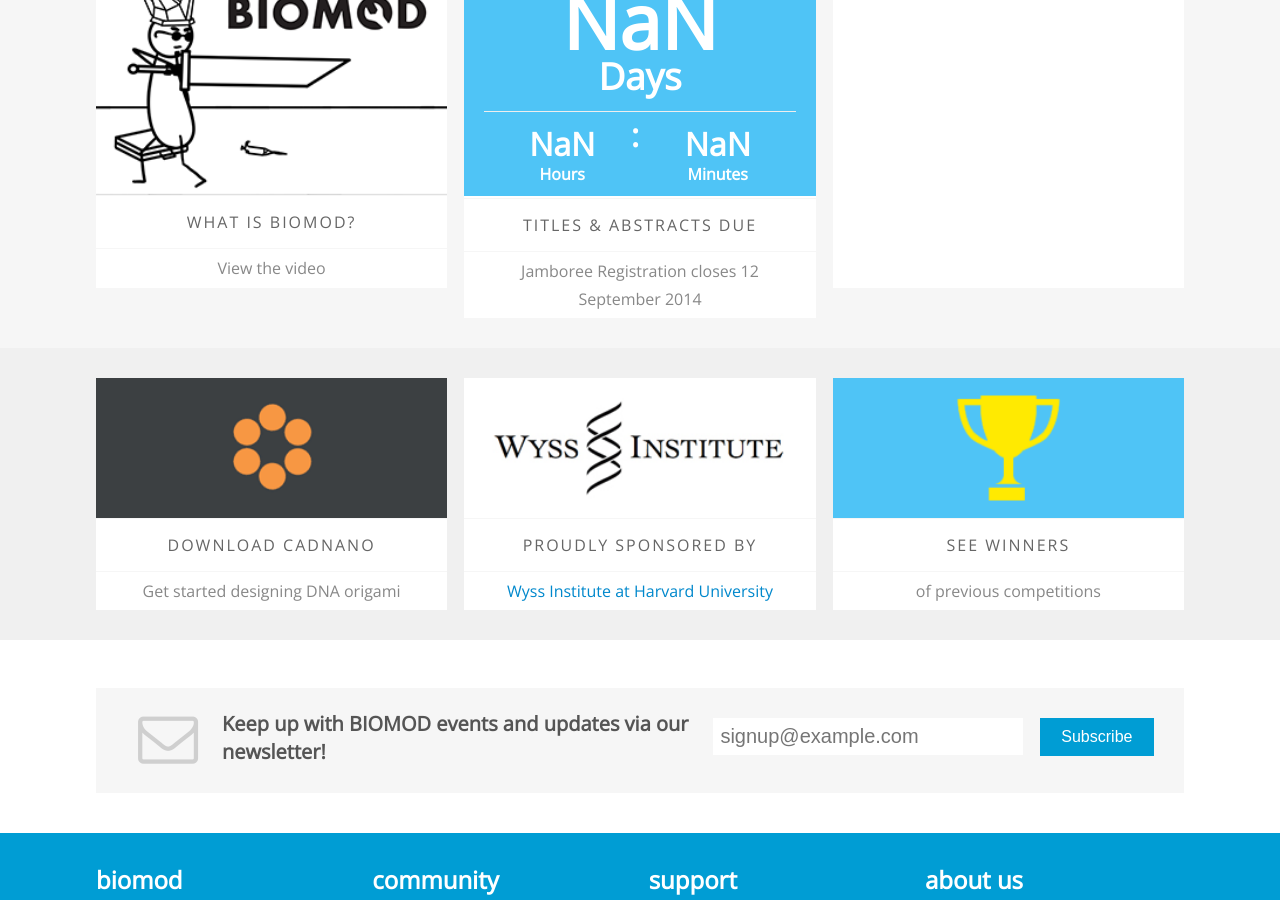
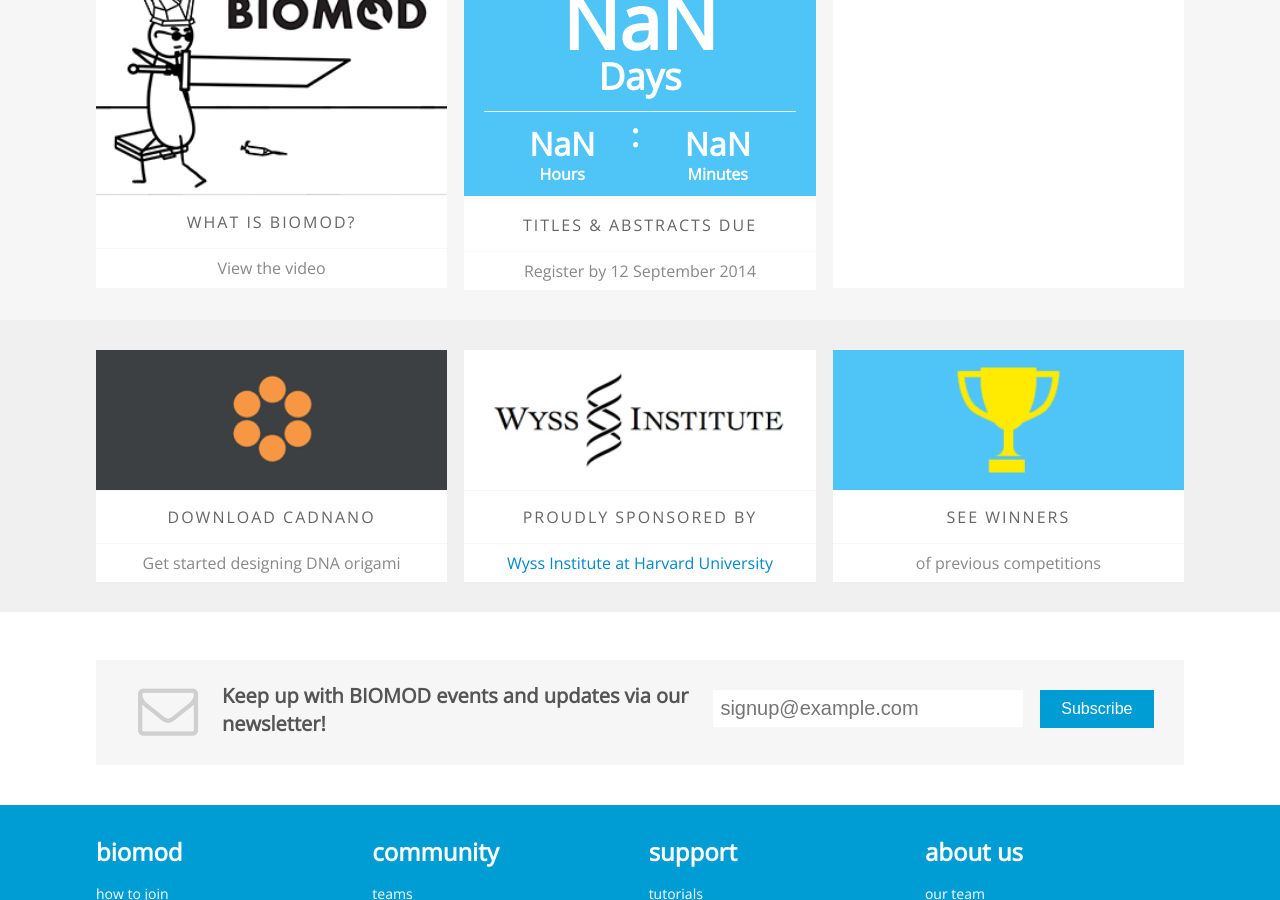
Before and after one commit to sdouglas/biomod, a Jekyll site: the page built from index.html, in a window 1280 px wide and 900 px high, scrolled down 899 px. Built offline with Jekyll 4.4.1, drawn with Linux system fonts in a browser that asks for light colours; nearby versions of some CDN libraries; Markdown is read by kramdown in place of the engine named in the settings.

```diff
--- a/index.html
+++ b/index.html
@@ -85,7 +85,7 @@
             </div>
                 <a class="section-title" href="#">Titles & Abstracts Due</a>
                 <div class="section-caption">
-                    Jamboree Registration closes
+                    Register by
                     <span>{{ site.upcoming_date | date_to_long_string }}</span>
                     <!-- Jamboree date! ---- November 1st, 2014 / Cambridge, MA -->
                 </div>
```
